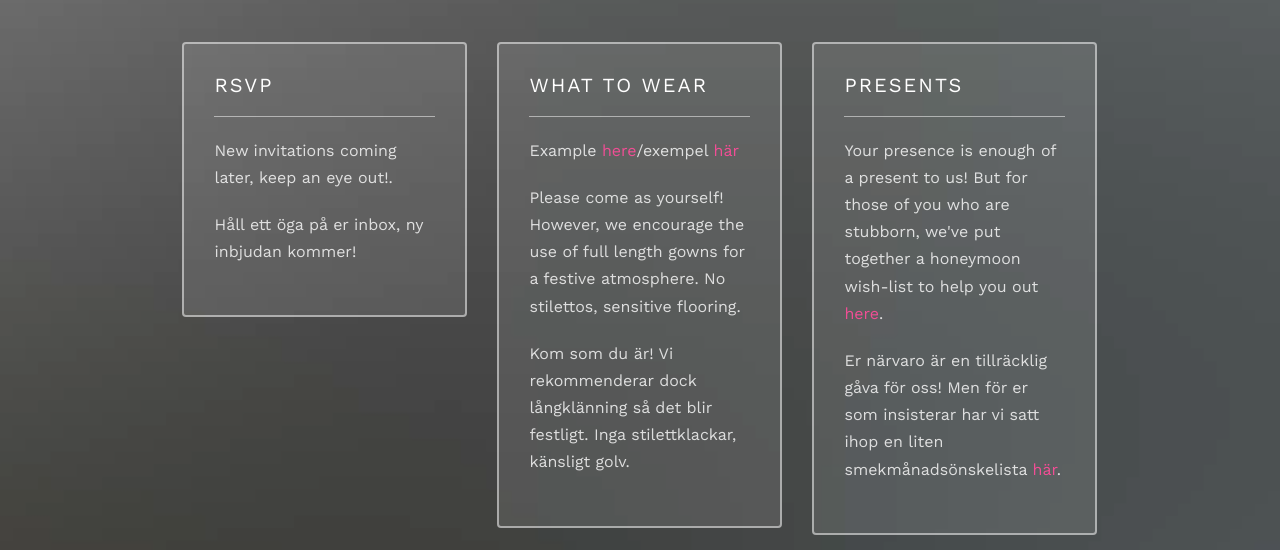
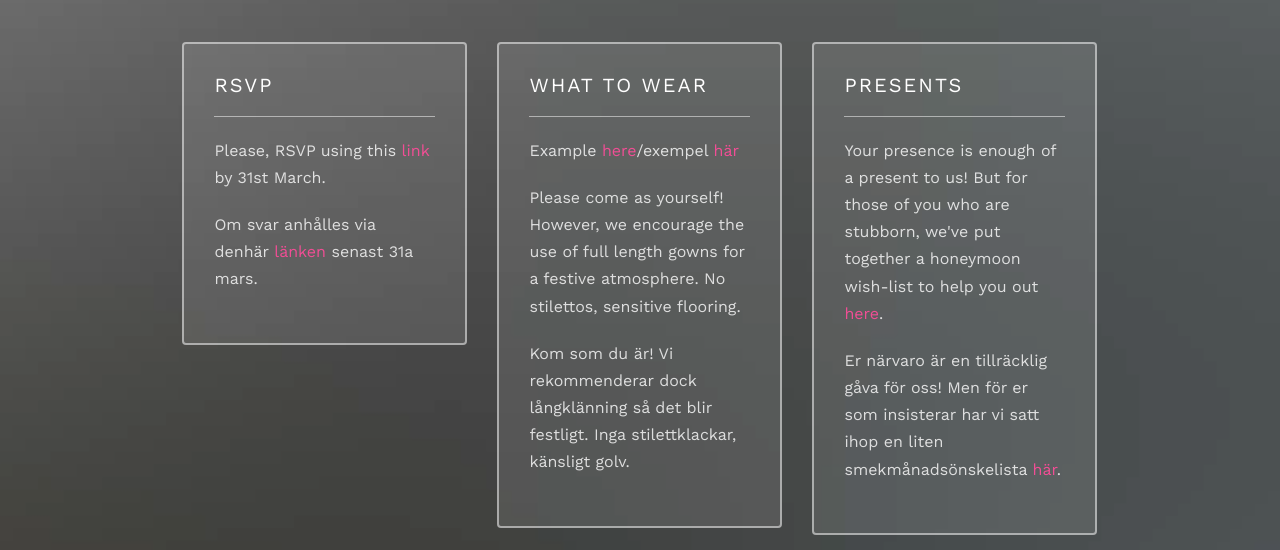
Before and after one commit to Schauman-Haigh-Wedding-Site/schauman-haigh-wedding-site.github.io, a plain HTML site: page index.html in a window 1280 px wide. Shown: the part 1980-2530 px from the top of the page. Drawn offline with nearby package versions, Linux system fonts and the light colour scheme; files whose address does not match are found by name.

Commit message:
new rsvp link

```diff
--- a/index.html
+++ b/index.html
@@ -174,8 +174,8 @@
 									<!--<p>Please RSVP by the 1st of November to <a href=mailto:wedding@schauman.net>wedding@schauman.net</a>. Please let us know of any <b>dietary requirements</b> or other important information.</p>
 									<p>OSA senast 1 november till <a href=mailto:wedding@schauman.net>wedding@schauman.net</a>. Meddela ev. önskemål om vegetarisk/vegansk <b>kost</b>, allergier, eller annat vi behöver veta.</p>
 									-->
-									<p>New invitations coming later, keep an eye out!.</p>
-									<p>Håll ett öga på er inbox, ny inbjudan kommer!</p>
+									<p>Please, RSVP using this <a href="https://forms.gle/niNY9tZg8sBfrsxd6" target="_blank">link</a> by 31st March.</p>
+									<p>Om svar anhålles via denhär <a href="https://forms.gle/niNY9tZg8sBfrsxd6" target="_blank">länken</a> senast 31a mars.</p>
 
 								</div>
 							</div>
```
